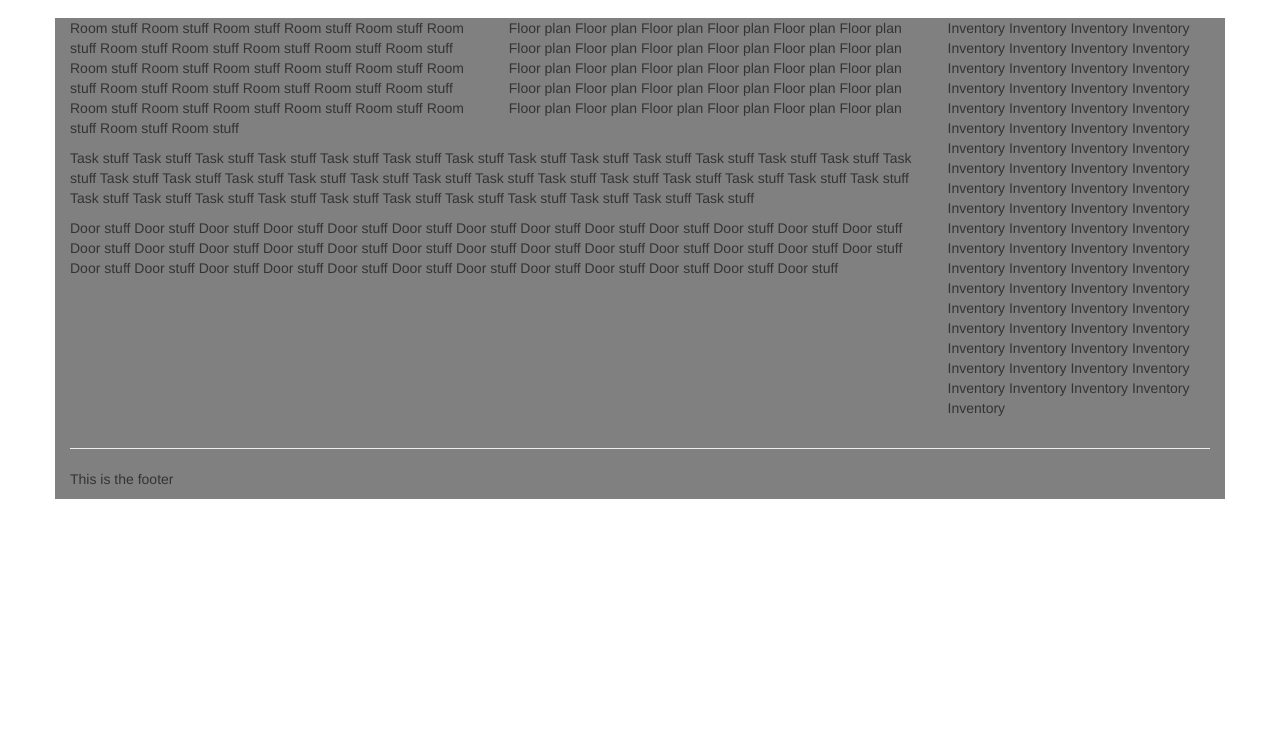
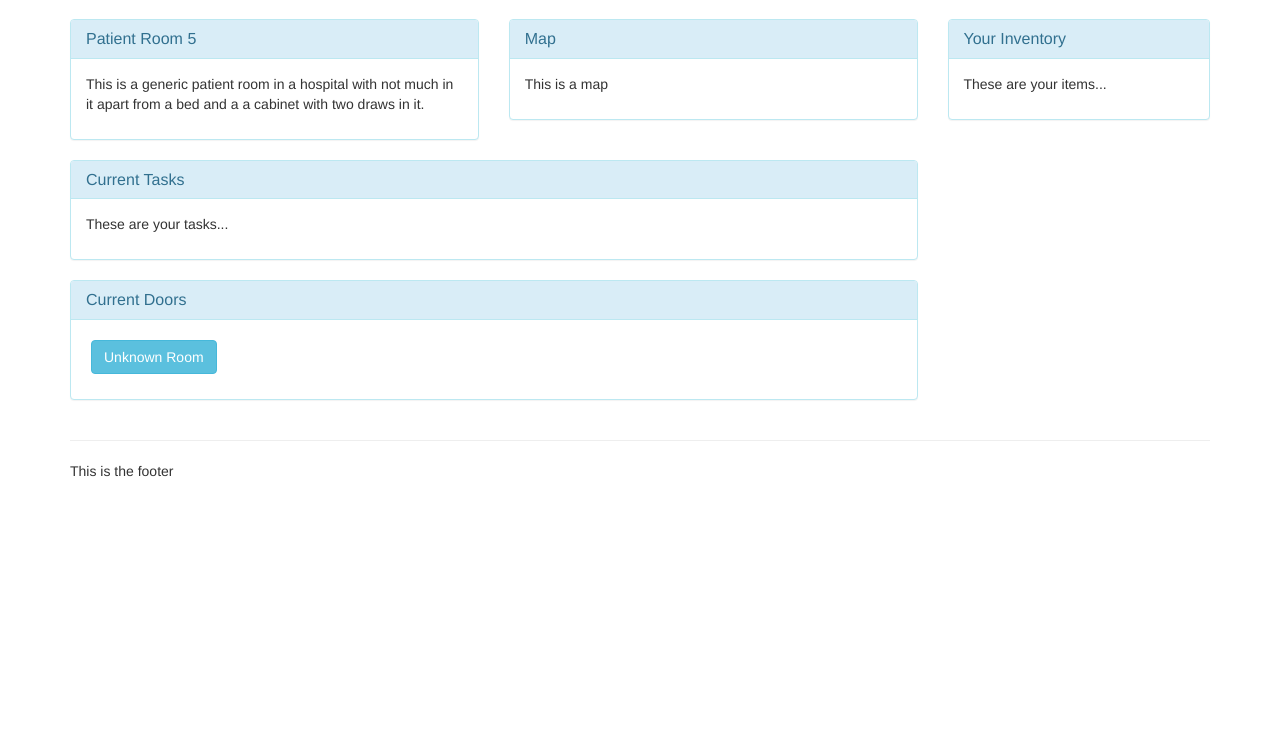
Before and after one commit to tobysmith568-university/AINT-151_Web_Game_Technologies, a plain HTML site: page Template HTML/game.html in a window 1280 px wide. Shown: the part 53-800 px from the top of the page. Drawn offline with Linux system fonts and the light colour scheme; files that its build step writes are made by us from their sources.

Commit message:
Changed some classes to look better

```diff
--- a/Template HTML/game.html
+++ b/Template HTML/game.html
@@ -2,13 +2,13 @@
 <html>
   <head>
     <meta charset="UTF-8">
-    <meta name="viewport" content="width=device-width, inisial-scale=1.0">
+    <meta name="viewport" content="width=device-width, initial-scale=1.0">
     <link rel="stylesheet" href="css/bootstrap.min.css" />
-    <link rel="stylesheet" href="css/BoxModelDStyle.css" />
+    <link rel="stylesheet" href="css/CSS.css" />
     <title>My web Game</title>
   </head>
 
-  <body>
+  <body onLoad="OnLoad()">
       <!--The navbar-->
       <nav class="navbar navbar-default navbar-static-top" role="navigation">
           <div class="container">
@@ -36,24 +36,63 @@
       <!--The main content-->
       <div class="container">
         <div class="row">
+          <div id="newGame" class="col-md-12">
+          </div>
+        </div>
+        <div class="row">
           <div class="col-md-9">
             <div class="row">
               <div class="col-md-6">
-                <p>Room stuff Room stuff Room stuff Room stuff Room stuff Room stuff Room stuff Room stuff Room stuff Room stuff Room stuff Room stuff Room stuff Room stuff Room stuff Room stuff Room stuff Room stuff Room stuff Room stuff Room stuff Room stuff Room stuff Room stuff Room stuff Room stuff Room stuff Room stuff Room stuff Room stuff </p>
+                <div class="panel panel-info">
+                  <div class="panel-heading">
+                    <h3 class="panel-title" id="roomTitle">Room Stuff</h3>
+                  </div>
+                  <div class="panel-body" >
+                    <p id="roomText">This is the room stuff</p>
+                  </div>
+                </div>
               </div>
               <div class="col-md-6">
-                <p>Floor plan Floor plan Floor plan Floor plan Floor plan Floor plan Floor plan Floor plan Floor plan Floor plan Floor plan Floor plan Floor plan Floor plan Floor plan Floor plan Floor plan Floor plan Floor plan Floor plan Floor plan Floor plan Floor plan Floor plan Floor plan Floor plan Floor plan Floor plan Floor plan Floor plan </p>
+                <div class="panel panel-info">
+                  <div class="panel-heading">
+                    <h3 class="panel-title">Map</h3>
+                  </div>
+                  <div class="panel-body">
+                    <p>This is a map</p>
+                  </div>
+                </div>
               </div>
               <div class="col-md-12">
-                <p>Task stuff Task stuff Task stuff Task stuff Task stuff Task stuff Task stuff Task stuff Task stuff Task stuff Task stuff Task stuff Task stuff Task stuff Task stuff Task stuff Task stuff Task stuff Task stuff Task stuff Task stuff Task stuff Task stuff Task stuff Task stuff Task stuff Task stuff Task stuff Task stuff Task stuff Task stuff Task stuff Task stuff Task stuff Task stuff Task stuff Task stuff Task stuff </p>
+                <div class="panel panel-info">
+                  <div class="panel-heading">
+                    <h3 class="panel-title">Current Tasks</h3>
+                  </div>
+                  <div class="panel-body">
+                    <p>These are your tasks...</p>
+                  </div>
+                </div>
               </div>
               <div class="col-md-12">
-                <p>Door stuff Door stuff Door stuff Door stuff Door stuff Door stuff Door stuff Door stuff Door stuff Door stuff Door stuff Door stuff Door stuff Door stuff Door stuff Door stuff Door stuff Door stuff Door stuff Door stuff Door stuff Door stuff Door stuff Door stuff Door stuff Door stuff Door stuff Door stuff Door stuff Door stuff Door stuff Door stuff Door stuff Door stuff Door stuff Door stuff Door stuff Door stuff </p>
-              </div>
+                <div class="panel panel-info">
+                  <div class="panel-heading">
+                    <h3 class="panel-title">Current Doors</h3>
+                  </div>
+                  <div class="panel-body">
+                    <p id="roomDoors">These are your doors...</p>
+                  </div>
+                </div>
+            </div>
             </div>
           </div>
           <div class="col-md-3">
-            <p>Inventory Inventory Inventory Inventory Inventory Inventory Inventory Inventory Inventory Inventory Inventory Inventory Inventory Inventory Inventory Inventory Inventory Inventory Inventory Inventory Inventory Inventory Inventory Inventory Inventory Inventory Inventory Inventory Inventory Inventory Inventory Inventory Inventory Inventory Inventory Inventory Inventory Inventory Inventory Inventory Inventory Inventory Inventory Inventory Inventory Inventory Inventory Inventory Inventory Inventory Inventory Inventory Inventory Inventory Inventory Inventory Inventory Inventory Inventory Inventory Inventory Inventory Inventory Inventory Inventory Inventory Inventory Inventory Inventory Inventory Inventory Inventory Inventory Inventory Inventory Inventory Inventory </p>
+            <div class="panel panel-info">
+              <div class="panel-heading">
+                <h3 class="panel-title">Your Inventory</h3>
+              </div>
+              <div class="panel-body">
+                <p>These are your items...</p>
+              </div>
+            </div>
           </div>
         </div>
       </div>
@@ -61,6 +100,8 @@
     <!--The script references-->
     <script src="js/jquery-3.1.1.min.js"></script>
     <script src="js/bootstrap.min.js"></script>
+    <script src="js/data.js"></script>
+    <script src="js/main.js"></script>
   </body>
 
   <!--The footer-->
```
